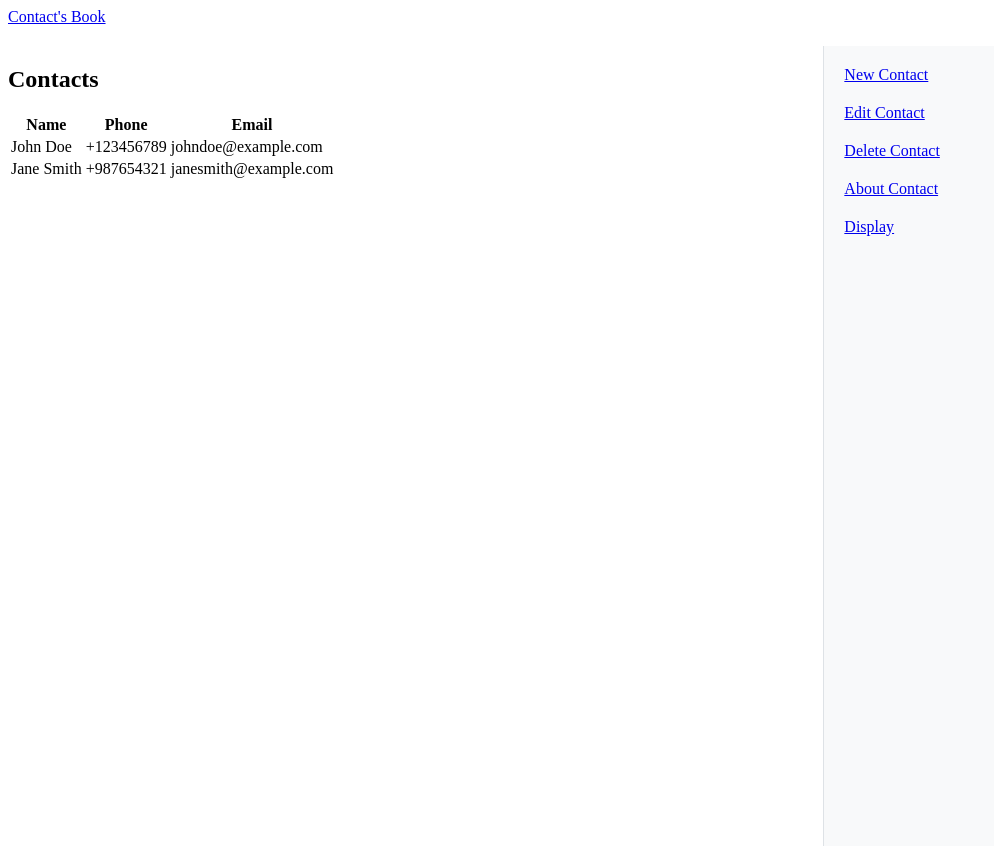
After one commit to JuliaGalich/lesson15_contactbook, a Django app: template app/templates/contact_list.html in a window 1280 px wide. The commit adds this page. Shown: the whole page, without its empty margins (0-994 px from the left). Run offline with Django 5.2, Linux system fonts and the light colour scheme; the template is opened without the code that fills it, so the values that code supplies are empty.

Commit message:
added design(part 2)

```diff
--- /dev/null
+++ b/app/static/css/style.css
@@ -0,0 +1,25 @@
+.main-container {
+            display: flex;
+            height: 100vh;
+            margin-top: 20px;
+        }
+
+        .contacts-table {
+            flex: 2;
+            overflow-y: auto;
+        }
+
+        .action-buttons {
+            flex: 1;
+            display: flex;
+            flex-direction: column;
+            align-items: center;
+            gap: 20px;
+            padding: 20px;
+            background-color: #f8f9fa;
+            border-left: 1px solid #dee2e6;
+        }
+
+        .action-buttons a {
+            width: 100%;
+        }
--- /dev/null
+++ b/app/templates/base.html
@@ -0,0 +1,19 @@
+<!DOCTYPE html>
+<html lang="en">
+<head>
+    <meta charset="UTF-8">
+    <meta name="viewport" content="width=device-width, initial-scale=1.0">
+    <title>{% block title %}Contact's Book{% endblock %}</title>
+    <link rel="stylesheet" href="/static/css/style.css">
+</head>
+<body>
+    <nav class="navbar navbar-expand-lg navbar-light bg-light">
+        <a class="navbar-brand" href="#">Contact's Book</a>
+    </nav>
+
+    <div class="container-fluid main-container">
+        {%  block content %}{% endblock %}
+    </div>
+
+</body>
+</html>
--- /dev/null
+++ b/app/templates/contact_list.html
@@ -0,0 +1,42 @@
+{% extends 'base.html' %}
+
+{% block title %}Contact's Book List{% endblock %}
+
+{%  block content %}
+      <!-- Left section: Contacts Table -->
+        <div class="contacts-table">
+            <h2 class="text-center">Contacts</h2>
+            <table class="table table-striped">
+                <thead>
+                    <tr>
+                        <th scope="col">Name</th>
+                        <th scope="col">Phone</th>
+                        <th scope="col">Email</th>
+                    </tr>
+                </thead>
+                <tbody>
+                    <tr>
+                        <td>John Doe</td>
+                        <td>+123456789</td>
+                        <td>johndoe@example.com</td>
+                    </tr>
+                    <tr>
+                        <td>Jane Smith</td>
+                        <td>+987654321</td>
+                        <td>janesmith@example.com</td>
+                    </tr>
+                    <!-- Add more rows as needed -->
+                </tbody>
+            </table>
+        </div>
+
+        <!-- Right section: Action Buttons -->
+        <div class="action-buttons">
+            <a href="#" class="btn btn-primary">New Contact</a>
+            <a href="#" class="btn btn-secondary">Edit Contact</a>
+            <a href="#" class="btn btn-danger">Delete Contact</a>
+            <a href="#" class="btn btn-info">About Contact</a>
+            <a href="#" class="btn btn-success">Display</a>
+        </div>
+    </div>
+{% endblock %}
--- a/app/views.py
+++ b/app/views.py
@@ -1,3 +1,7 @@
 from django.shortcuts import render
+from .models import Contact
 
 # Create your views here.
+def contact_list(request):
+    contacts = Contact.object.all()
+    return render(request, 'app/contact_list.html', {'contacts': contacts})
--- a/project/settings.py
+++ b/project/settings.py
@@ -11,6 +11,7 @@ https://docs.djangoproject.com/en/5.1/ref/settings/
 """
 
 from pathlib import Path
+import os
 
 # Build paths inside the project like this: BASE_DIR / 'subdir'.
 BASE_DIR = Path(__file__).resolve().parent.parent
@@ -117,6 +118,10 @@ USE_TZ = True
 # https://docs.djangoproject.com/en/5.1/howto/static-files/
 
 STATIC_URL = 'static/'
+#STATICFILES_DIRS = [os.path.join(BASE_DIR, 'static')]
+
+MEDIA_URL = 'media/'
+#MEDIA_ROOT = [os.path.join(BASE_DIR, 'media')]
 
 # Default primary key field type
 # https://docs.djangoproject.com/en/5.1/ref/settings/#default-auto-field
--- a/project/urls.py
+++ b/project/urls.py
@@ -16,7 +16,9 @@ Including another URLconf
 """
 from django.contrib import admin
 from django.urls import path
+from app import views
 
 urlpatterns = [
     path('admin/', admin.site.urls),
+    path('', views.contact_list, name='contact_list'),
 ]
```
Also changed, not shown: app/models.py (+9 -0 lines), app/templates/contact_form.html (added, +12 -0 lines), app/templates/index.html (line endings or trailing spaces).
